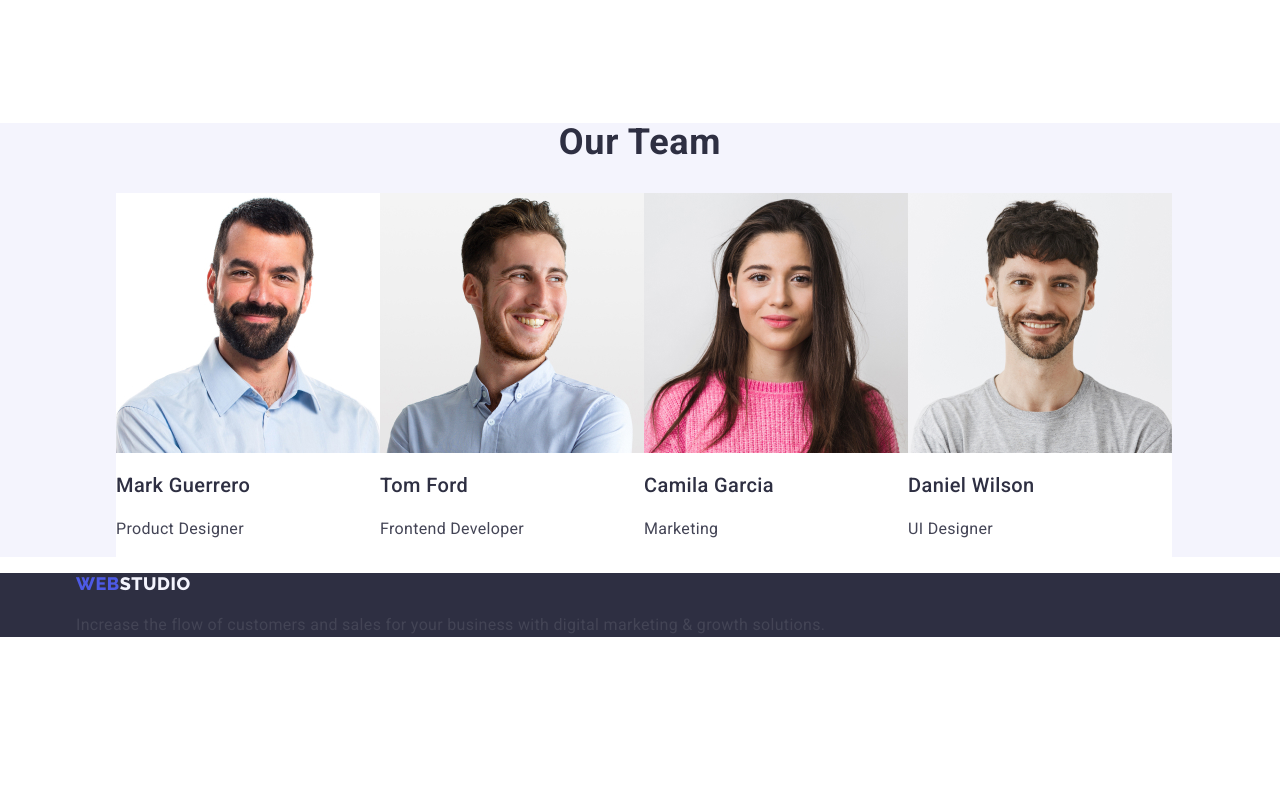
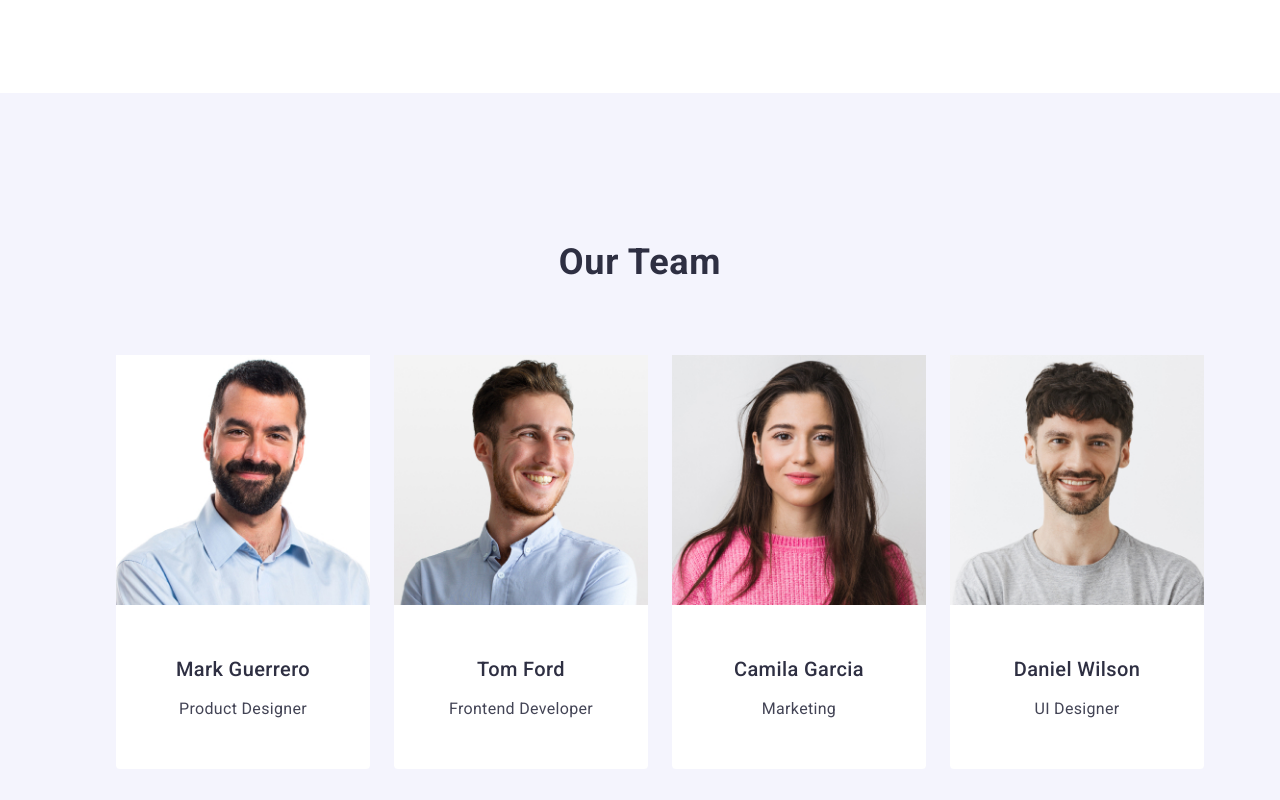
Before and after one commit to Mixa88/goit-markup-hw-03, a plain HTML site: page index.html in a window 1280 px wide. Shown: the part 1620-2420 px from the top of the page. Before the commit the page ends 2273 px from the top, so only its background shows below. Drawn offline with nearby package versions, Linux system fonts and the light colour scheme.

Commit message:
sec-three updt

```diff
--- a/css/styles.css
+++ b/css/styles.css
@@ -273,8 +273,9 @@ img {
 
 /* Section#3 */
 
-.section-three {
+.sec-three {
   background-color: #f4f4fd;
+  padding: 120px 0;
 }
 
 .section-three-title {
@@ -287,10 +288,24 @@ img {
   letter-spacing: 0.02em;
   text-transform: capitalize;
   color: #2e2f42;
+
+  margin-bottom: 72px;
+}
+
+.list-three {
+  display: flex;
+  list-style: none;
+  gap: 24px;
 }
 
 .list-style {
   background-color: #ffffff;
+  width: calc((100% - 72px) / 4);
+  border-radius: 0px 0px 4px 4px;
+}
+
+.container-info {
+  padding: 32px 16px;
 }
 
 .list-name {
@@ -299,6 +314,9 @@ img {
   line-height: 1.2;
   letter-spacing: 0.02em;
   color: var(--color-navy-blue);
+
+  text-align: center;
+  margin-bottom: 8px;
 }
 
 .desk {
@@ -307,6 +325,8 @@ img {
   line-height: 1.5;
   letter-spacing: 0.02em;
   color: var(--color-slate);
+
+  text-align: center;
 }
 
 .footer {
--- a/index.html
+++ b/index.html
@@ -132,29 +132,39 @@
 
       <!-- Section#3 -->
 
-      <section class="section-three">
+      <section class="sec-three">
         <div class="container">
           <h2 class="section-three-title">Our Team</h2>
-          <ul class="list">
+          <ul class="list-three">
             <li class="list-style">
               <img src="./images/mark.jpg" alt="mark guerrero" width="264" />
+              <div class="container-info">
                 <h3 class="list-name">Mark Guerrero</h3>
                 <p class="desk">Product Designer</p>
+              </div>
             </li>
             <li class="list-style">
               <img src="./images/tom.jpg" alt="tom ford" width="264" />
+              <div class="container-info">
                 <h3 class="list-name">Tom Ford</h3>
                 <p class="desk">Frontend Developer</p>
+              </div>
             </li>
             <li class="list-style">
               <img src="./images/camila.jpg" alt="camila garcia" width="264" />
+              <div class="container-info">
                 <h3 class="list-name">Camila Garcia</h3>
                 <p class="desk">Marketing</p>
+              </div>
             </li>
             <li class="list-style">
               <img src="./images/daniel.jpg" alt="daniel wilson" width="264" />
+
+                <div class="container-info">
                   <h3 class="list-name">Daniel Wilson</h3>
                   <p class="desk">UI Designer</p>
+                </div>
+
             </li>
           </ul>
         </div>
```
Lines whose indentation alone changed are shown as unchanged.
